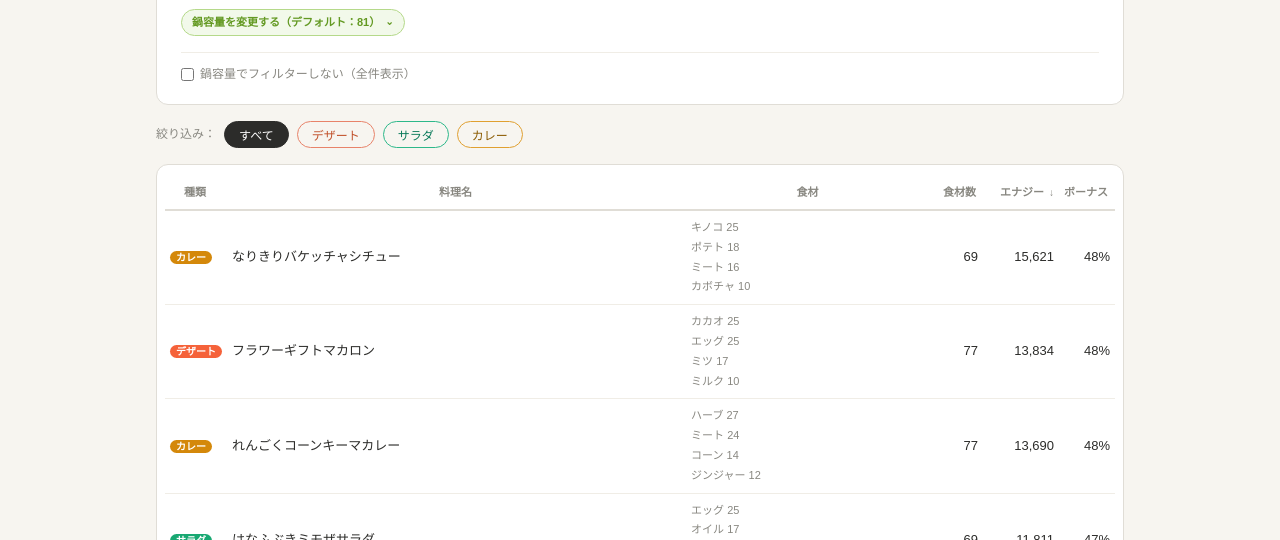
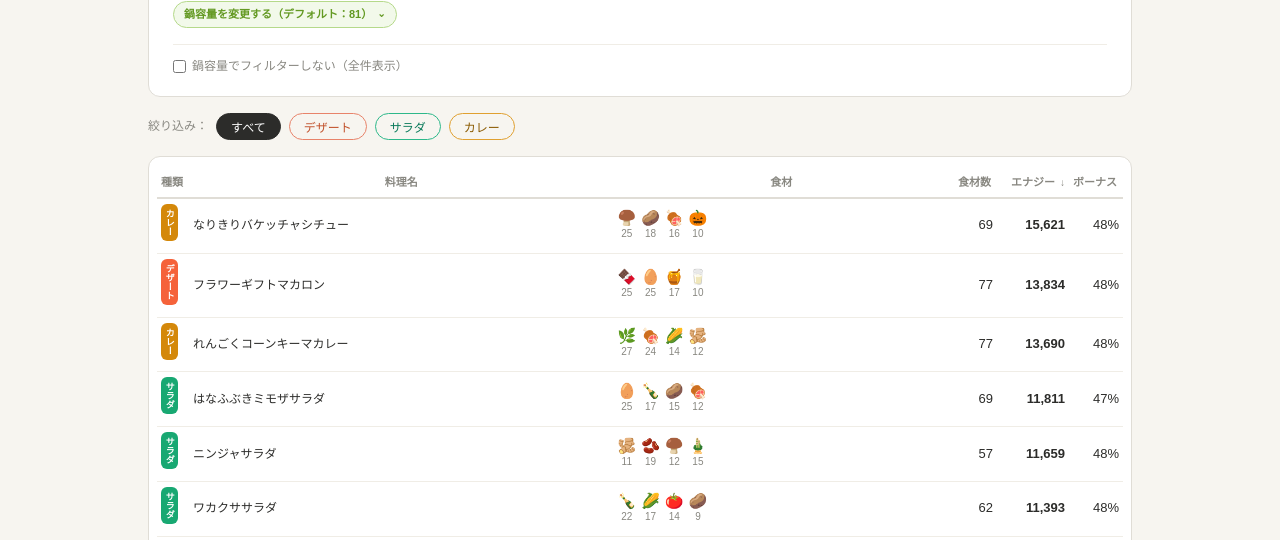
Before and after one commit to toripaitanoisi/-, a plain HTML site: page index.html in a window 1280 px wide. Shown: the part 260-800 px from the top of the page. Drawn offline with Linux system fonts and the light colour scheme.

Commit message:
Add files via upload

```diff
--- a/index.html
+++ b/index.html
@@ -11,7 +11,7 @@
   header { background: #fff; border-bottom: 1px solid #e0ddd6; padding: 1rem 1.5rem; }
   header h1 { font-size: 17px; font-weight: 600; letter-spacing: 0.02em; }
 
-  .container { max-width: 1000px; margin: 0 auto; padding: 1.25rem 1rem; }
+  .container { max-width: 1000px; margin: 0 auto; padding: 0.75rem 0.5rem; }
 
   .panel { background: #fff; border: 1px solid #e0ddd6; border-radius: 12px; padding: 1.25rem 1.5rem; margin-bottom: 1rem; }
   .panel-title { font-size: 11px; font-weight: 700; color: #888780; letter-spacing: 0.1em; text-transform: uppercase; margin-bottom: 1rem; }
@@ -93,25 +93,34 @@
   .table-wrap { overflow-x: auto; }
   table { width: 100%; border-collapse: collapse; font-size: 13px; }
   thead tr { border-bottom: 2px solid #e0ddd6; }
-  th { padding: 7px 5px; font-weight: 600; font-size: 11px; color: #888780; cursor: pointer; user-select: none; white-space: nowrap; }
+  th { padding: 5px 4px; font-weight: 600; font-size: 11px; color: #888780; cursor: pointer; user-select: none; white-space: nowrap; }
   th:hover { color: #2c2c2a; }
   th.num { text-align: right; }
   tbody tr { border-bottom: 1px solid #f0ede6; transition: background 0.1s; }
   tbody tr:hover { background: #f7f5f0; }
-  td { padding: 7px 5px; vertical-align: top; }
+  td { padding: 5px 4px; vertical-align: top; }
   td.num { text-align: right; vertical-align: middle; }
   td.mid { vertical-align: middle; }
 
-  .badge { font-size: 10px; padding: 1px 6px; border-radius: 99px; white-space: nowrap; font-weight: 600; }
+  .badge {
+    font-size: 9px; font-weight: 600;
+    writing-mode: vertical-rl; text-orientation: mixed;
+    padding: 5px 3px; border-radius: 6px;
+    white-space: nowrap; display: inline-block; line-height: 1.2;
+  }
   .badge-d { background: #f5623a; color: #fff; }
   .badge-s { background: #18a872; color: #fff; }
   .badge-c { background: #d4880a; color: #fff; }
 
-  .ing-list { font-size: 11px; color: #888780; line-height: 1.8; }
-  .food-num { font-weight: 400; }
-  .food-num.bold { font-weight: 700; }
+  .ing-list { display: flex; flex-direction: row; flex-wrap: nowrap; gap: 5px; }
+  .ing-item { display: flex; flex-direction: column; align-items: center; gap: 1px; white-space: nowrap; }
+  .ing-emoji { font-size: 15px; line-height: 1; flex-shrink: 0; }
+  .ing-count { font-size: 10px; color: #888780; }
+  td.ing-cell { padding: 5px 2px; vertical-align: middle; }
+  td.name-cell { min-width: 60px; max-width: 85px; word-break: break-all; vertical-align: middle; line-height: 1.4; font-size: 12px; }
+  .sort-bold { font-weight: 700; }
   .sort-ic { font-size: 10px; margin-left: 2px; }
-  .count-label { font-size: 12px; color: #888780; padding: 0.5rem 0.5rem 0; }
+  .count-label { font-size: 12px; color: #888780; padding: 0.4rem 0.5rem 0; }
 </style>
 </head>
 <body>
@@ -215,12 +224,12 @@
       <table>
         <thead>
           <tr>
-            <th onclick="sortBy('種類')" style="width:58px">種類 <span class="sort-ic" id="ic-種類"></span></th>
-            <th onclick="sortBy('料理名')">料理名 <span class="sort-ic" id="ic-料理名"></span></th>
-            <th onclick="sortBy('食材')">食材 <span class="sort-ic" id="ic-食材"></span></th>
-            <th class="num" onclick="sortBy('食材数')" style="width:52px">食材数 <span class="sort-ic" id="ic-食材数"></span></th>
-            <th class="num" onclick="sortBy('エナジー')" style="width:76px">エナジー <span class="sort-ic" id="ic-エナジー"></span></th>
-            <th class="num" onclick="sortBy('ボーナス')" style="width:54px">ボーナス <span class="sort-ic" id="ic-ボーナス"></span></th>
+            <th onclick="sortBy('種類')" style="width:30px">種類 <span class="sort-ic" id="ic-種類"></span></th>
+            <th onclick="sortBy('料理名')" style="min-width:120px;max-width:180px">料理名 <span class="sort-ic" id="ic-料理名"></span></th>
+            <th onclick="sortBy('食材')" style="white-space:nowrap;">食材 <span class="sort-ic" id="ic-食材"></span></th>
+            <th class="num" onclick="sortBy('食材数')" style="width:48px">食材数 <span class="sort-ic" id="ic-食材数"></span></th>
+            <th class="num" onclick="sortBy('エナジー')" style="width:72px">エナジー <span class="sort-ic" id="ic-エナジー"></span></th>
+            <th class="num" onclick="sortBy('ボーナス')" style="width:50px">ボーナス <span class="sort-ic" id="ic-ボーナス"></span></th>
           </tr>
         </thead>
         <tbody id="tbody"></tbody>
@@ -367,9 +376,23 @@ function compare(a, b) {
   return (av - bv) * sortDir;
 }
 
+const emojiMap = {
+  'ミツ':'🍯','コーン':'🌽','オイル':'🍾','カカオ':'🍫',
+  'カボチャ':'🎃','ポテト':'🥔','キノコ':'🍄‍🟫','アボカド':'🥑',
+  'ハーブ':'🌿','大豆':'🫘','エッグ':'🥚','トマト':'🍅',
+  'ミルク':'🥛','ねぎ':'🎍','ミート':'🍖','リンゴ':'🍎',
+  'ジンジャー':'🫚','コーヒー':'☕','おいしいシッポ':'🦎'
+};
+
 function ingHtml(str) {
-  if(str === '-') return '<span class="ing-list">-</span>';
-  return '<div class="ing-list">' + str.split('\n').map(s => `<div>${s}</div>`).join('') + '</div>';
+  if(str === '-') return '<div class="ing-list"><span class="ing-count">-</span></div>';
+  return '<div class="ing-list">' + str.split('\n').map(s => {
+    const m = s.match(/^(.+?)\s+(\d+)$/);
+    if(!m) return `<div class="ing-item"><span class="ing-count">${s}</span></div>`;
+    const name = m[1], count = m[2];
+    const emoji = emojiMap[name] || '🍱';
+    return `<div class="ing-item"><span class="ing-emoji">${emoji}</span><span class="ing-count">${count}</span></div>`;
+  }).join('') + '</div>';
 }
 
 function render() {
@@ -385,13 +408,14 @@ function render() {
 
   const badgeClass = {デザート:'badge-d', サラダ:'badge-s', カレー:'badge-c'};
   const isSortNum = sortKey === '食材数';
+  const isSortEn  = sortKey === 'エナジー';
   document.getElementById('tbody').innerHTML = d.map(r => `
     <tr>
       <td class="mid"><span class="badge ${badgeClass[r.種類]}">${r.種類}</span></td>
-      <td class="mid" style="word-break:break-all;">${r.料理名}</td>
-      <td>${ingHtml(r.食材)}</td>
-      <td class="num"><span class="food-num${isSortNum ? ' bold' : ''}">${r.食材数}</span></td>
-      <td class="num">${r.エナジー > 0 ? r.エナジー.toLocaleString() : '-'}</td>
+      <td class="name-cell">${r.料理名}</td>
+      <td class="ing-cell">${ingHtml(r.食材)}</td>
+      <td class="num"><span class="${isSortNum ? 'sort-bold' : ''}">${r.食材数}</span></td>
+      <td class="num"><span class="${isSortEn ? 'sort-bold' : ''}">${r.エナジー > 0 ? r.エナジー.toLocaleString() : '-'}</span></td>
       <td class="num">${r.ボーナス > 0 ? r.ボーナス + '%' : '-'}</td>
     </tr>
   `).join('');
```
